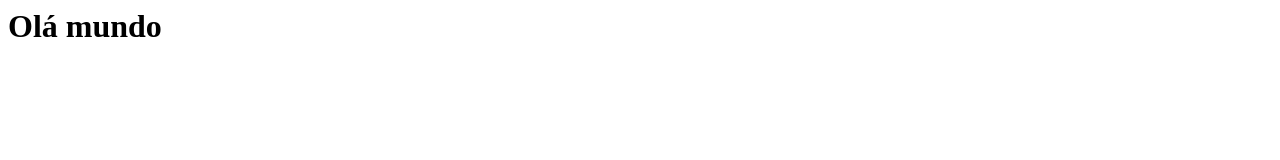
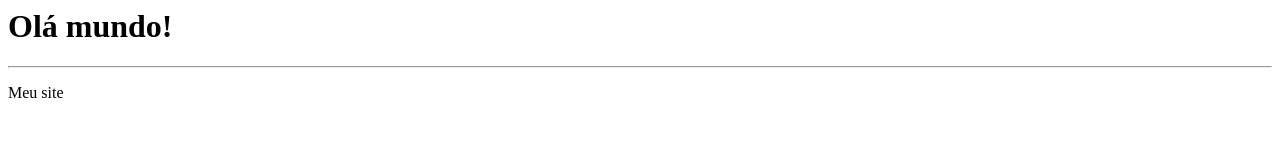
Before and after one commit to Jorgeomeneses/jorgemeneses.github.io, a plain HTML site: page index..html in a window 1280 px wide. Drawn offline with Linux system fonts and the light colour scheme.

Commit message:
Update index..html

```diff
--- a/index..html
+++ b/index..html
@@ -1 +1,5 @@
-<h1>Olá mundo</h1>
+<h1>Olá mundo!</h1>
+<hr>
+<p>
+  Meu site
+</p>
```
